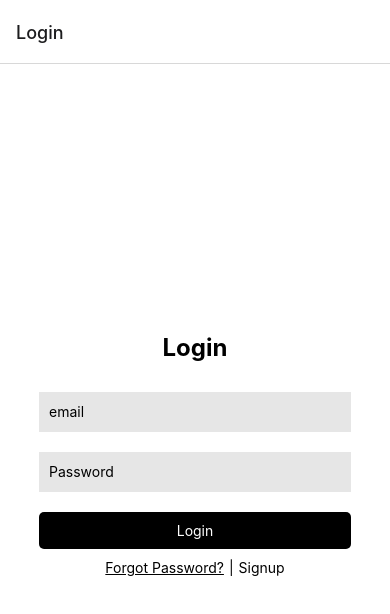
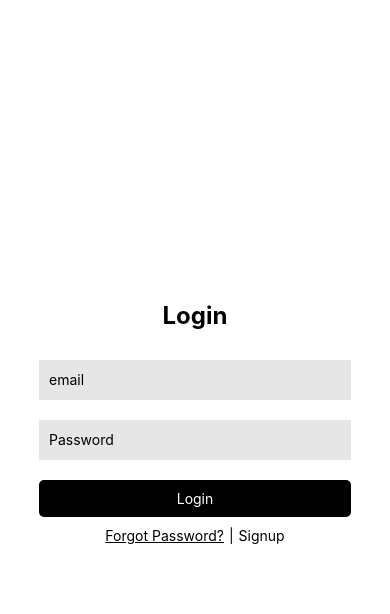
Before and after one commit to priyanka-ravichandran/CareBridge, a React Native app in the folder CareBridgeUi/: screen / in a window 390 px wide. Shown: the top 614 px of the page. Built offline with nearby package versions, Linux system fonts and the light colour scheme.

Commit message:
removed header from tab navigation

```diff
--- a/CareBridgeUi/app/components/AuthNavigator.js
+++ b/CareBridgeUi/app/components/AuthNavigator.js
@@ -9,7 +9,7 @@ const Stack = createStackNavigator();
 
 const AuthNavigator = () => {
   return (
-    <Stack.Navigator>
+    <Stack.Navigator screenOptions={{ headerShown: false }}>
       <Stack.Screen name="Login" component={LoginScreen} />
       <Stack.Screen name="Signup" component={SignupScreen} />
       <Stack.Screen name="UserTabs" component={UserTabs} />
--- a/CareBridgeUi/app/components/TabNavigator.js
+++ b/CareBridgeUi/app/components/TabNavigator.js
@@ -10,7 +10,7 @@ const Tab = createBottomTabNavigator();
 const UserTabs = ({ route, navigation }) => {
     const { userType } = route.params;
     return (
-    <Tab.Navigator>
+    <Tab.Navigator screenOptions={{ headerShown: false }}>
       {userType === 'family' && <Tab.Screen name="familyHomeScreen" component={FamilyHomeScreen} />}
       {userType === 'seniorCitizen' && <Tab.Screen name="seniorCitizenHomeScreen" component={SeniorCitizenHomeScreen} />}
       {userType === 'volunteer' && <Tab.Screen name="volunteerHomeScreen" component={VolunteerHomeScreen} />}
```
